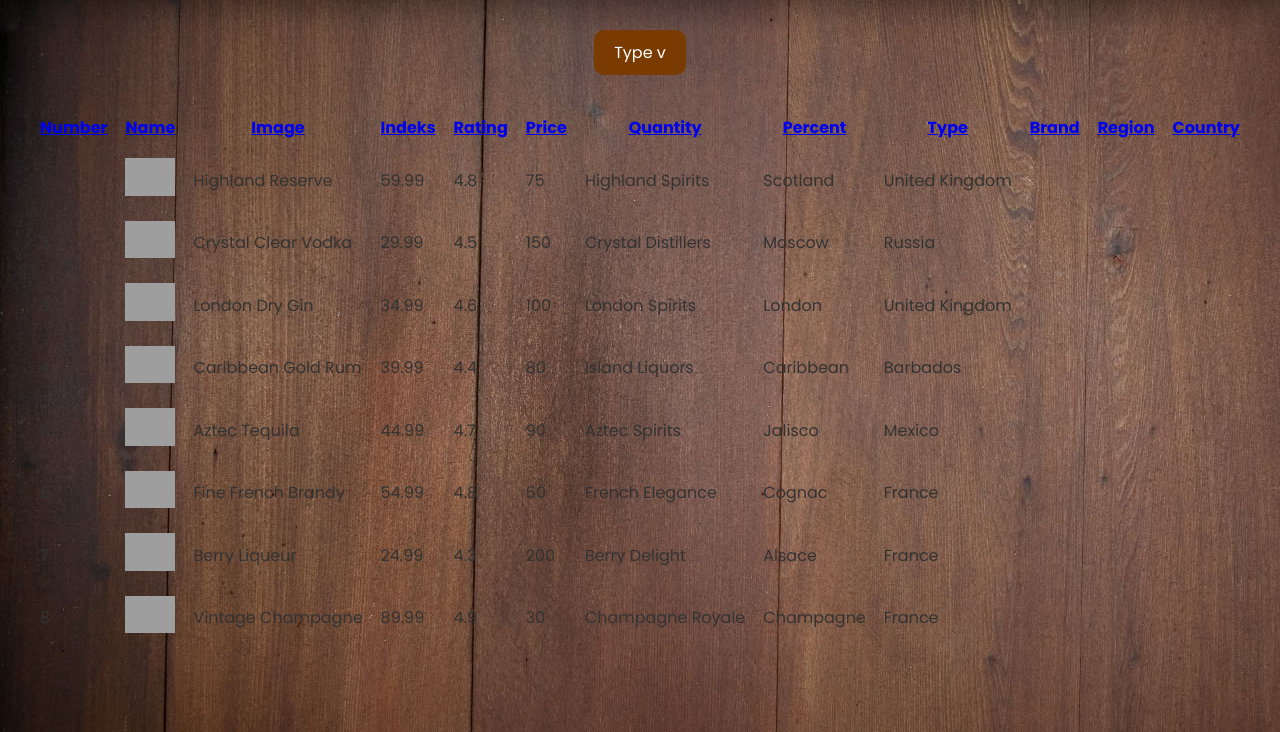
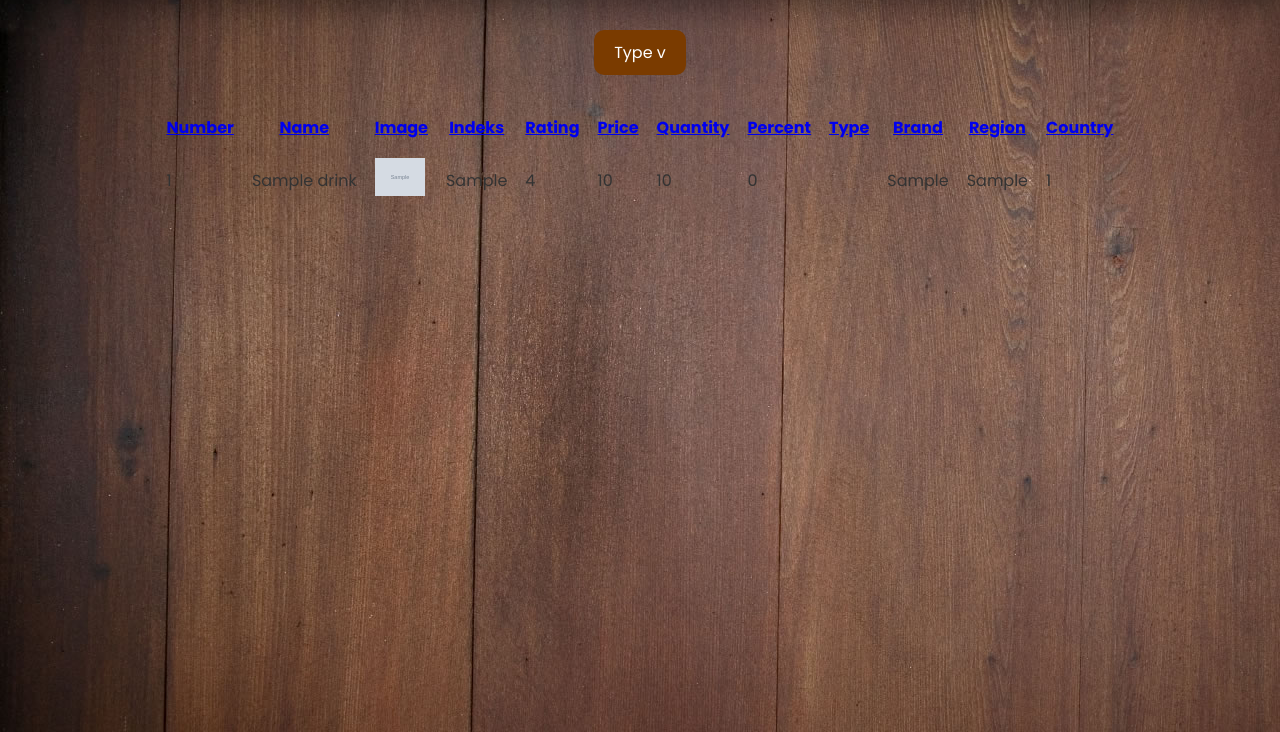
Before and after one commit to Wojanix/IndeksRompera, a PHP site: page /ranking.php in a window 1280 px wide. Shown: the part 68-800 px from the top of the page. Run offline with PHP 8.4, Linux system fonts and the light colour scheme; tables that the repository leaves empty or names only in its code hold one stand-in row (values such as "Sample post"); grey boxes marked "Sample" are stand-in pictures; grey boxes are pictures that could not be loaded.

Commit message:
HELL YEAH
FUCK YEAH WORKING SORTING ANDFETCHIG AND DISPLAYING

```diff
--- a/pages/add.php
+++ b/pages/add.php
@@ -21,6 +21,7 @@
   <span class="form">
    <input required class="input" name="name" id="name" type="text" placeholder="Nazwa" />
    <input required class="input" name="rating" id="rating" type="number" placeholder="0/10" />
+   <input required class="input" name="image" id="image" type="text" placeholder="link z internetu do zdjecia" />
    <input required class="input" name="price" id="price" type="number" placeholder="Cena" />
    <input required class="input" name="quantity" id="quantity" type="number" placeholder="Ilość w ml" />
    <input required class="input" name="percent" id="percent" type="number" placeholder="Procent %" />
--- a/pages/ranking.php
+++ b/pages/ranking.php
@@ -59,7 +59,7 @@ function ifDesc($newSort){
 <table>
 <tr>
     <th>
-        <?php echo "<a href='ranking.php?sort=number&desc=".ifDesc("number")."'>Number</a>"; ?>
+        <?php echo "<a href='ranking.php?sort=id&desc=".ifDesc("id")."'>Number</a>"; ?>
     </th>
     <th>
         <?php echo "<a href='ranking.php?sort=name&desc=".ifDesc("name")."'>Name</a>"; ?>
@@ -116,34 +116,31 @@ echo '<script type="text/javascript">',
 'connected();',
 '</script>';
 
+$sql = "SELECT * FROM drinks";
+$records = mysqli_query($conn, $sql);
 
-$records = [
-    ['rank' => 1, 'image' => 'https://example.com/whiskey1.jpg', 'name' => 'Highland Reserve', 'price' => 59.99, 'rating' => 4.8, 'quantity' => 75, 'brand' => 'Highland Spirits', 'region' => 'Scotland', 'country' => 'United Kingdom'],
-    ['rank' => 2, 'image' => 'https://example.com/vodka1.jpg', 'name' => 'Crystal Clear Vodka', 'price' => 29.99, 'rating' => 4.5, 'quantity' => 150, 'brand' => 'Crystal Distillers', 'region' => 'Moscow', 'country' => 'Russia'],
-    ['rank' => 3, 'image' => 'https://example.com/gin1.jpg', 'name' => 'London Dry Gin', 'price' => 34.99, 'rating' => 4.6, 'quantity' => 100, 'brand' => 'London Spirits', 'region' => 'London', 'country' => 'United Kingdom'],
-    ['rank' => 4, 'image' => 'https://example.com/rum1.jpg', 'name' => 'Caribbean Gold Rum', 'price' => 39.99, 'rating' => 4.4, 'quantity' => 80, 'brand' => 'Island Liquors', 'region' => 'Caribbean', 'country' => 'Barbados'],
-    ['rank' => 5, 'image' => 'https://example.com/tequila1.jpg', 'name' => 'Aztec Tequila', 'price' => 44.99, 'rating' => 4.7, 'quantity' => 90, 'brand' => 'Aztec Spirits', 'region' => 'Jalisco', 'country' => 'Mexico'],
-    ['rank' => 6, 'image' => 'https://example.com/brandy1.jpg', 'name' => 'Fine French Brandy', 'price' => 54.99, 'rating' => 4.8, 'quantity' => 60, 'brand' => 'French Elegance', 'region' => 'Cognac', 'country' => 'France'],
-    ['rank' => 7, 'image' => 'https://example.com/liqueur1.jpg', 'name' => 'Berry Liqueur', 'price' => 24.99, 'rating' => 4.3, 'quantity' => 200, 'brand' => 'Berry Delight', 'region' => 'Alsace', 'country' => 'France'],
-    ['rank' => 8, 'image' => 'https://example.com/champagne1.jpg', 'name' => 'Vintage Champagne', 'price' => 89.99, 'rating' => 4.9, 'quantity' => 30, 'brand' => 'Champagne Royale', 'region' => 'Champagne', 'country' => 'France'],
-    // ['rank' => 9, 'image' => 'https://example.com/whiskey2.jpg', 'name' => 'Smooth Bourbon', 'price' => 49.99, 'rating' => 4.6, 'quantity' => 70, 'brand' => 'Bourbon Masters', 'region' => 'Kentucky', 'country' => 'United States'],
-    // ['rank' => 10, 'image' => 'https://example.com/vodka2.jpg', 'name' => 'Silver Label Vodka', 'price' => 32.99, 'rating' => 4.4, 'quantity' => 130, 'brand' => 'Silver Distillers', 'region' => 'St. Petersburg', 'country' => 'Russia'],
-    // ['rank' => 11, 'image' => 'https://example.com/gin2.jpg', 'name' => 'Botanical Gin', 'price' => 37.99, 'rating' => 4.5, 'quantity' => 85, 'brand' => 'Botanical Blends', 'region' => 'Amsterdam', 'country' => 'Netherlands'],
-    // ['rank' => 12, 'image' => 'https://example.com/rum2.jpg', 'name' => 'Aged Rum', 'price' => 42.99, 'rating' => 4.6, 'quantity' => 95, 'brand' => 'Aged Spirits', 'region' => 'Jamaica', 'country' => 'Jamaica'],
-    // ['rank' => 13, 'image' => 'https://example.com/tequila2.jpg', 'name' => 'Silver Tequila', 'price' => 39.99, 'rating' => 4.4, 'quantity' => 110, 'brand' => 'Silver Agave', 'region' => 'Jalisco', 'country' => 'Mexico']
-];
+
+if ($records) {
+    $records = convertDatabaseResults($records);
+    // print_r($formattedRecords);
+} else {
+    echo "Error: " . mysqli_error($conn);
+}
 
 if(isset($_GET["sort"])) { sortRecords($records, htmlspecialchars($_GET["sort"]));}
 if(isset($_GET["desc"])){$records = htmlspecialchars($_GET["desc"])==1 ? array_reverse($records):$records;}
 
 foreach($records as $record){
     echo "<tr>
-    <td>".$record["rank"]."</td>
+    <td>".$record["id"]."</td>
+    <td>".$record["name"]."</td>
     <td><img src='".$record["image"]."' alt='".$record["name"]."' style='width:50px;height:auto;'></td>
-    <td>".$record["name"]."</td>
+    <td>".$record["ir"]."</td>
+    <td>".$record["rating"]."</td>
     <td>".$record["price"]."</td>
-    <td>".$record["rating"]."</td>
     <td>".$record["quantity"]."</td>
+    <td>".$record["percent"]."</td>
+    <td>".$record["type"]."</td>
     <td>".$record["brand"]."</td>
     <td>".$record["region"]."</td>
     <td>".$record["country"]."</td>
@@ -171,6 +168,32 @@ function sortRecords(array &$records, string $sortKey) {
         return strcmp($a[$sortKey], $b[$sortKey]);
     });
 }
+
+function convertDatabaseResults($resultArg) {
+    // Initialize an empty array to hold the formatted records
+    $formattedRecords = [];
+
+    // Loop through each row fetched from the SQL result
+    while ($row = mysqli_fetch_assoc($resultArg)) {
+        // Map the database fields to the required format
+        $formattedRecords[] = [
+            'id' => $row['id'],
+            'name' => $row['name'],          // Adjust the key names to match your test array structure
+            'image' => $row['image'],
+            'ir' => $row['ir'],
+            'rating' => floatval($row['rating']), // Convert rating to float
+            'price' => floatval($row['price']),   // Convert price to float if necessary
+            'quantity' => intval($row['quantity']), // Convert quantity to integer
+            'percent' => intval($row['percent']), // Convert quantity to integer
+            'type' => $row['type'],
+            'brand' => $row['brand'],
+            'country' => $row['country'],
+            'region' => $row['region']
+        ];
+    }
+
+    return $formattedRecords;
+}
 ?>
 
 </body>
```
